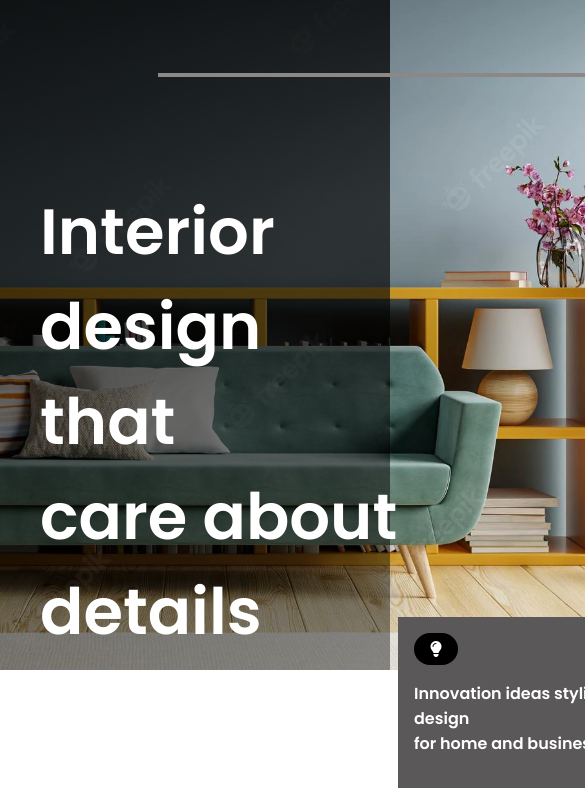
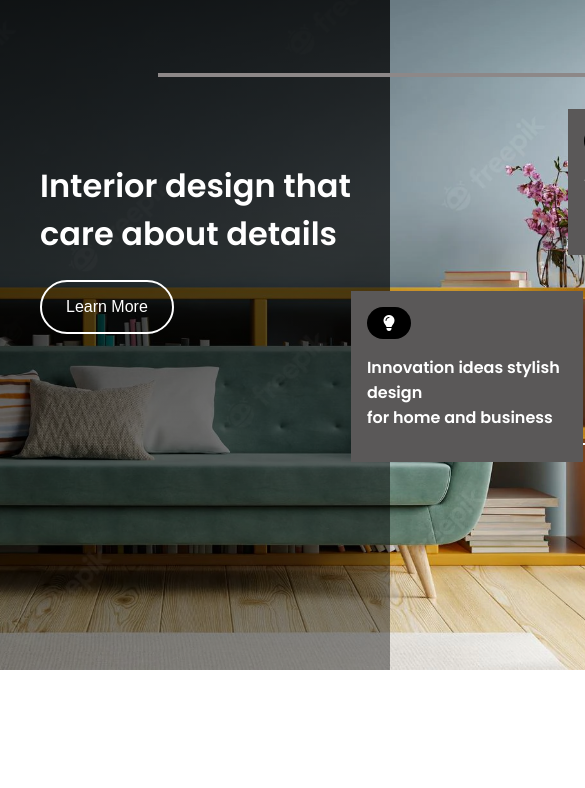
Before and after one commit to h-shreesha/live-class-project-10, a plain HTML site: page index.html in a window 390 px wide. Shown: the part 190-978 px from the top of the page, 585 px wide, since content can reach past the window. After the commit the page ends 860 px from the top, so only its background shows below. Drawn offline with Linux system fonts and the light colour scheme; a web font is replaced by a local one.

Commit message:
made responsive

```diff
--- a/style.css
+++ b/style.css
@@ -129,3 +129,28 @@ body{
     bottom: 0;
     left: -10px;
 }
+
+@media screen and (max-width: 1023px) {
+    .left h1{
+        font-size: 2rem;
+    }
+
+    .left button{
+        padding: 1rem 1.5rem;
+        background: none;
+        border-radius: 30px ;
+        border: 2px solid #fff;
+        color: #fff;
+        text-transform: capitalize;
+        font-size: 1rem;
+    }
+
+    .right-card2{
+        background-color: #5a5858;
+        position: absolute;
+        padding: 1rem;
+        bottom: -8rem;
+        width: 200px;
+    }
+
+}
```
